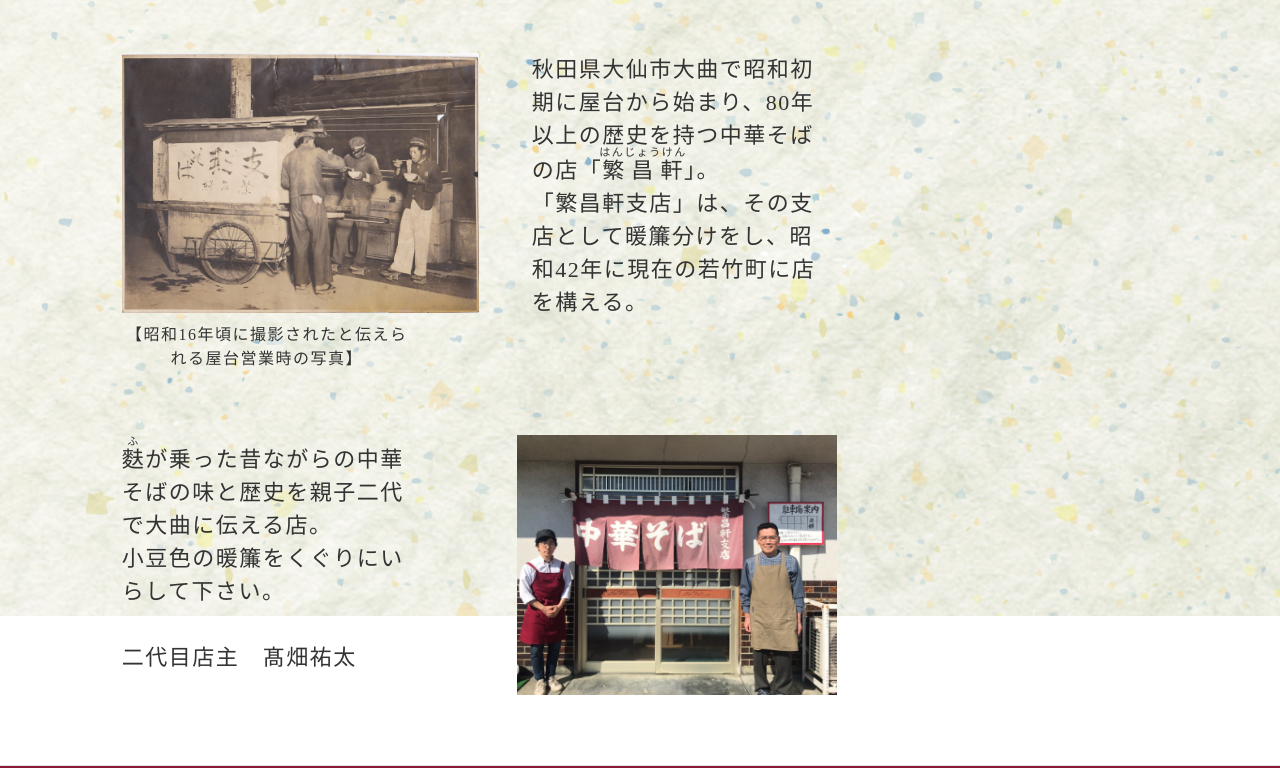
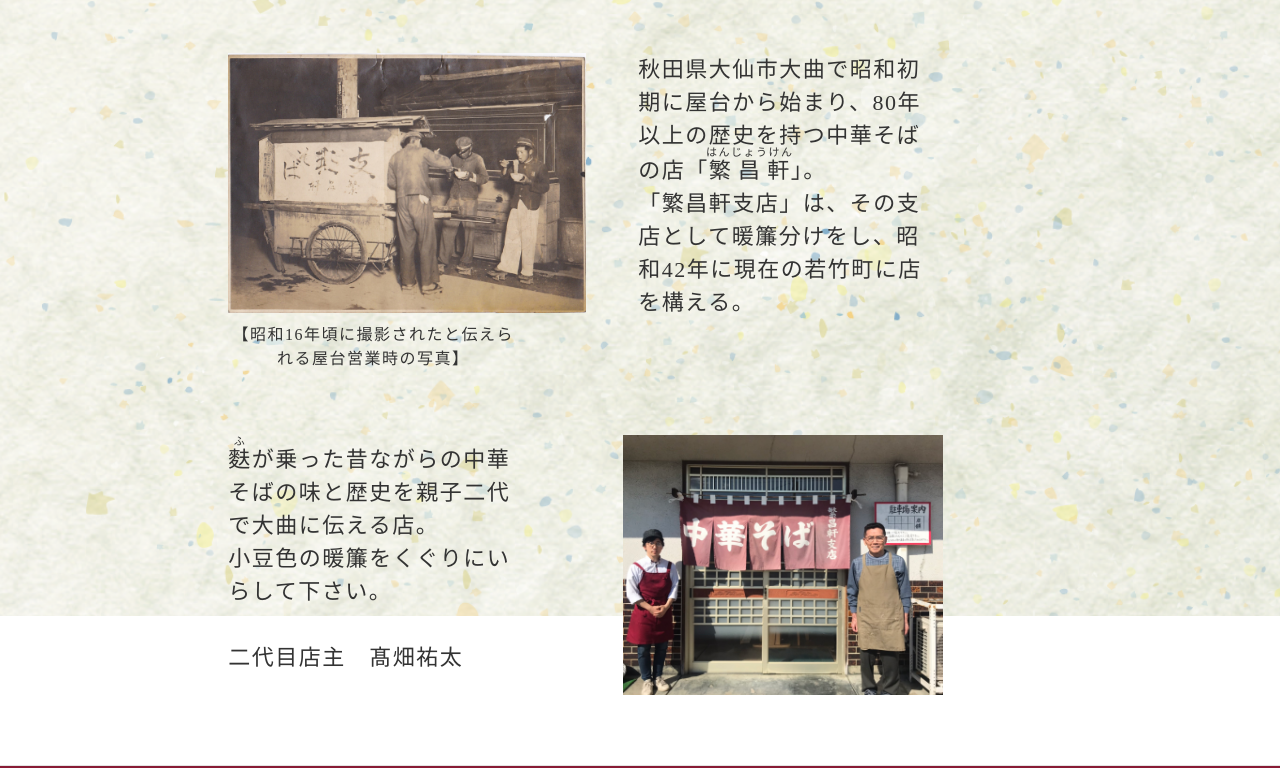
Before and after one commit to Hanjyokenshiten/history, a plain HTML site: page index.html in a window 1280 px wide. Shown: the part 184-952 px from the top of the page. Drawn offline with nearby package versions, Linux system fonts and the light colour scheme.

Commit message:
Update index.html

```diff
--- a/index.html
+++ b/index.html
@@ -78,13 +78,13 @@
         </h1>
       </div>
       <div class="row row-fir">
-        <div class="img-case col-lg-3 offset-lg-1 col-sm-10 offset-sm-1 mt-5">
+        <div class="img-case col-lg-3 offset-lg-2 col-sm-10 offset-sm-1 mt-5">
           <img class="img-fir" src="images/yatai.jpg" />
           <p class="intro">
             【昭和16年頃に撮影されたと伝えられる屋台営業時の写真】
           </p>
         </div>
-        <p class="txt-fir col-lg-3 col-sm-10 offset-sm-1 mt-5">
+        <p class="txt-fir col-lg-3 offset-lg-2 col-sm-10 offset-sm-1 mt-5">
           秋田県大仙市大曲で昭和初期に屋台から始まり、80年以上の歴史を持つ中華そばの店「<ruby
             ><rb>繁昌軒</rb><rt>はんじょうけん</rt></ruby
           >」。<br />「繁昌軒支店」は、その支店として暖簾分けをし、昭和42年に現在の若竹町に店を構える。
@@ -95,7 +95,7 @@
           class="img-sec order-lg-2 col-lg-3 col-sm-10 offset-sm-1 mt-5"
           src="images/member.jpg"
         />
-        <p class="order-lg-1 col-lg-3 offset-1 col-sm-10 mt-5">
+        <p class="order-lg-1 col-lg-3 offset-2 col-sm-10 mt-5">
           <ruby><rb>麩</rb><rt>ふ</rt></ruby
           >が乗った昔ながらの中華そばの味と歴史を親子二代で大曲に伝える店。<br />小豆色の暖簾をくぐりにいらして下さい。<br /><br />二代目店主　髙畑祐太
         </p>
```
